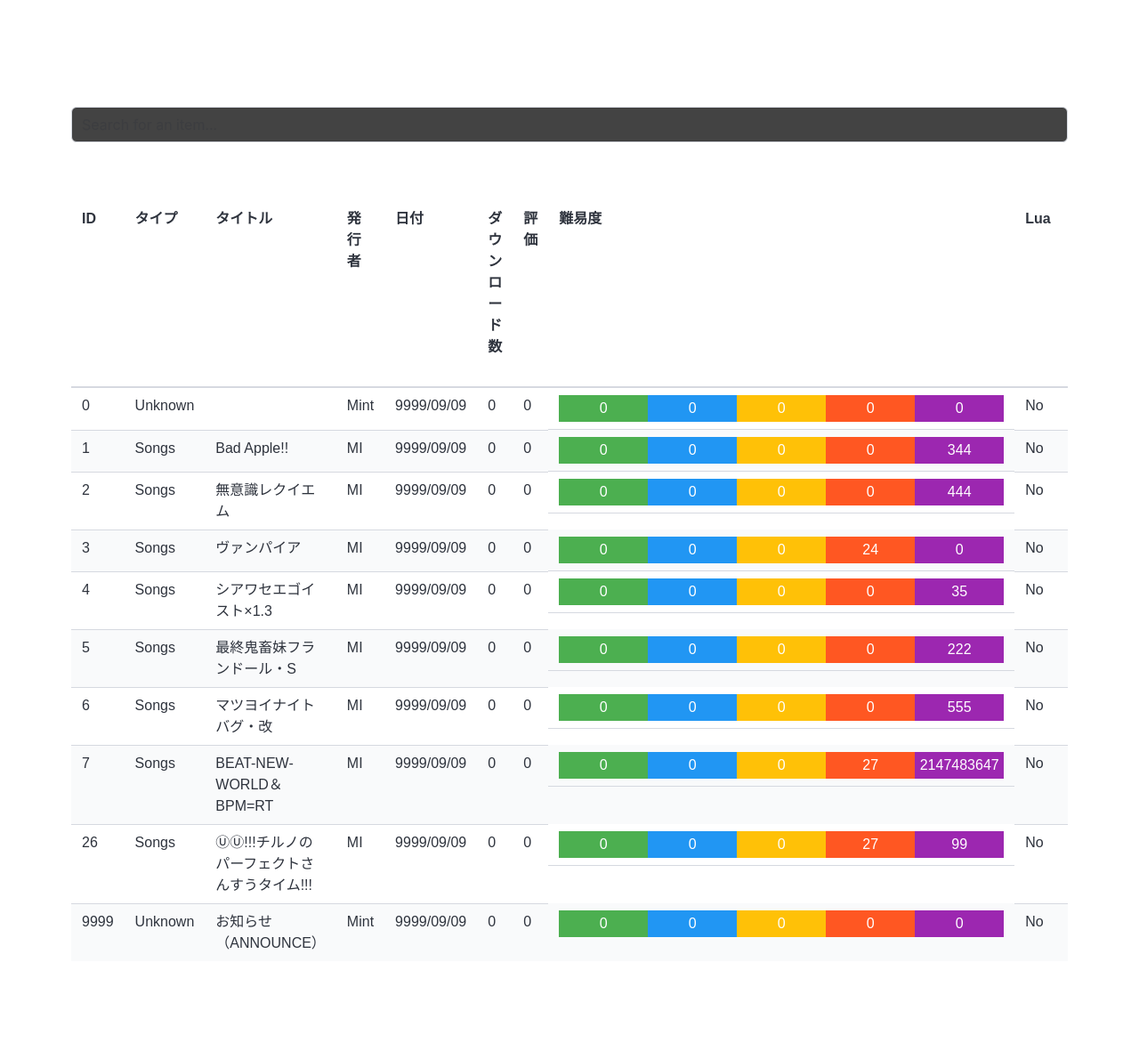
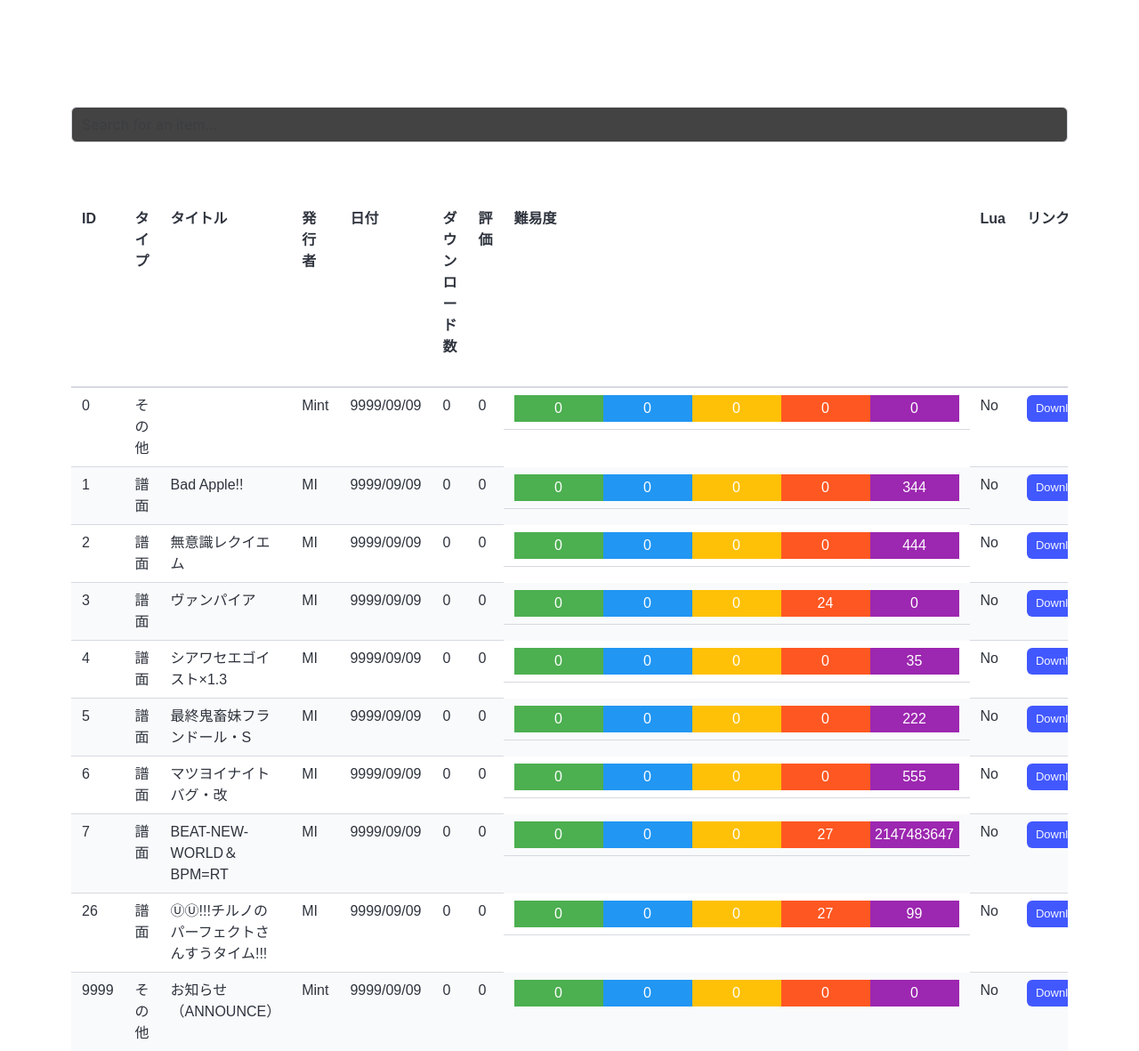
Before and after one commit to MI11435/DankagLikeAPI, a Node server app: page / in a window 1280 px wide. Shown: the whole page at 89% size. Before the commit the page ends 1067 px from the top, so only its background shows below. Run offline with Node 20, Linux system fonts and the light colour scheme; data comes from the database, SQL or seed files in the repository; some libraries are stand-ins or nearby versions.

Commit message:
Update main.ejs

```diff
--- a/src/views/main.ejs
+++ b/src/views/main.ejs
@@ -46,9 +46,9 @@
             <tr>
               <td><%= content.id %></td>
               <td>
-                <%= content.contentType === 0 ? "Songs" : content.contentType
-                === 1 ? "NoteSkins" : content.contentType === 2 ? "SoundEffects"
-                : content.contentType === 3 ? "GlobalLua" : "Unknown" %>
+                <%= content.contentType === 0 ? "譜面" : content.contentType
+                === 1 ? "ノーツスキン" : content.contentType === 2 ? "SE"
+                : content.contentType === 3 ? "GlobalLua" : "その他" %>
               </td>
               <td><%= content.title %></td>
               <td><%= content.publisher %></td>
```
